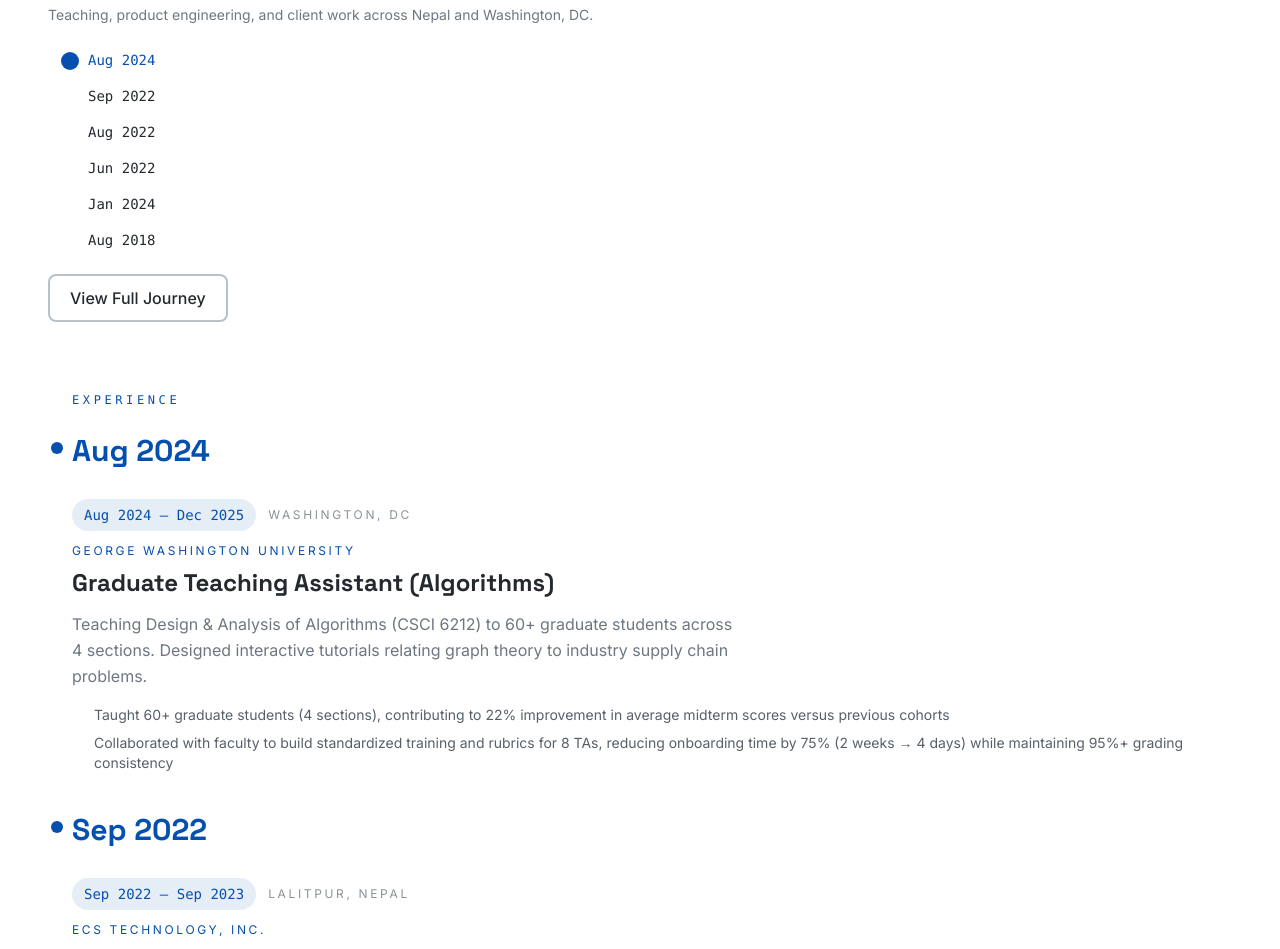
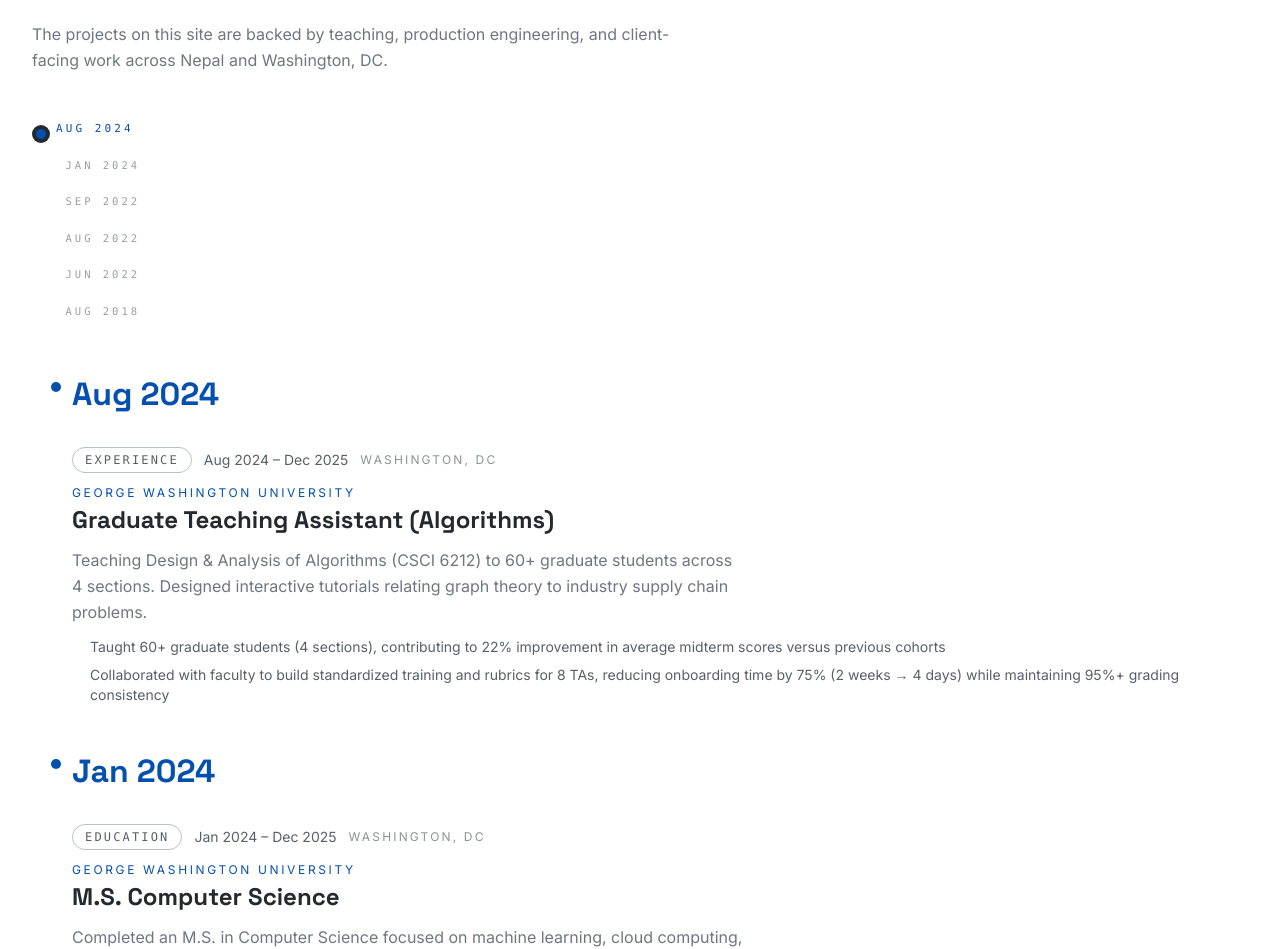
Before and after one commit to aabhiyann/portfolio-abhiyan, a React (Vite) app: page / in a window 1280 px wide. Shown: the part 1944-2893 px from the top of the page. Built offline with nearby package versions, Linux system fonts and the light colour scheme.

Commit message:
refactor: streamline homepage timeline into a side rail layout

```diff
--- a/src/pages/Home.tsx
+++ b/src/pages/Home.tsx
@@ -17,29 +17,39 @@ import { ArrowRight, Download } from "lucide-react";
 
 function Home() {
   const getStartYear = (dates: string) => dates.split("–")[0].trim();
+  const parseStartDate = (dates: string) => {
+    const [start] = dates.split("–").map((part) => part.trim());
+    return new Date(`${start} 1`).getTime();
+  };
 
-  const homepageExperience = experiences.filter((experience) =>
-    ["gwu-ta", "ecs-engineer", "intel-security-lead", "ecs-intern"].includes(
-      experience.id,
-    ),
+  const homepageTimeline = useMemo(
+    () =>
+      experiences
+        .filter((experience) =>
+          [
+            "gwu-ta",
+            "gwu-ms",
+            "ecs-engineer",
+            "intel-security-lead",
+            "ecs-intern",
+            "sx-bscsit",
+          ].includes(experience.id),
+        )
+        .map((experience) => ({
+          ...experience,
+          track: ["gwu-ms", "sx-bscsit"].includes(experience.id)
+            ? "Education"
+            : "Experience",
+        }))
+        .sort((a, b) => parseStartDate(b.dates) - parseStartDate(a.dates)),
+    [],
   );
-  const homepageEducation = experiences.filter((experience) =>
-    ["gwu-ms", "sx-bscsit"].includes(experience.id),
-  );
-  const timelineSections = [
-    { label: "Experience", items: homepageExperience },
-    { label: "Education", items: homepageEducation },
-  ];
   const timelineYears = useMemo(
     () =>
       Array.from(
-        new Set(
-          timelineSections.flatMap((section) =>
-            section.items.map((item) => getStartYear(item.dates)),
+        new Set(homepageTimeline.map((item) => getStartYear(item.dates))),
       ),
-        ),
-      ),
-    [homepageExperience, homepageEducation],
+    [homepageTimeline],
   );
   const [activeTimelineYear, setActiveTimelineYear] = useState(
     timelineYears[0] ?? "",
@@ -134,86 +144,98 @@ function Home() {
       {/* Experience Timeline */}
       <section className="py-24 bg-bg-surface/40">
         <div className="max-w-7xl mx-auto px-6 md:px-8">
-          <div className="grid grid-cols-1 lg:grid-cols-[220px,1fr] gap-8 lg:gap-12 items-start">
           <motion.div
-              className="lg:sticky lg:top-28 space-y-6 self-start relative z-10 bg-bg-surface/95 backdrop-blur-sm rounded-2xl px-4 py-4"
+            className="max-w-2xl mb-10 lg:mb-12"
             initial={{ opacity: 0, y: 20 }}
             whileInView={{ opacity: 1, y: 0 }}
             viewport={{ once: true }}
             transition={{ duration: motionTokens.duration.normal / 1000 }}
           >
-              <div className="inline-flex items-center gap-3">
+            <div className="inline-flex items-center gap-3 mb-5">
               <span className="h-px w-10 bg-accent-primary/60" />
               <span className="text-xs font-mono uppercase tracking-[0.3em] text-accent-primary">
-                  Experience
+                Journey
               </span>
             </div>
-              <div className="space-y-4">
-                <h2 className="text-2xl md:text-3xl font-bold font-heading text-text-primary leading-tight">
+            <h2 className="text-2xl md:text-3xl font-bold font-heading text-text-primary leading-tight mb-4">
               Built across classrooms, startups, and client work.
             </h2>
-                <p className="text-sm text-text-muted leading-relaxed">
-                  Teaching, product engineering, and client work across Nepal
-                  and Washington, DC.
+            <p className="text-sm md:text-base text-text-muted leading-relaxed">
+              The projects on this site are backed by teaching, production
+              engineering, and client-facing work across Nepal and Washington,
+              DC.
             </p>
-              </div>
+          </motion.div>
 
-              <div className="relative pl-5">
-                <div className="absolute left-1 top-1 bottom-1 w-px bg-border-primary" />
-                <div className="space-y-4">
-                  {timelineYears.map((year) => (
-                    <div
+          <div className="grid grid-cols-1 lg:grid-cols-[110px,1fr] gap-8 lg:gap-14 items-start">
+            <motion.div
+              className="hidden lg:flex lg:sticky lg:top-28 self-start"
+              initial={{ opacity: 0, y: 20 }}
+              whileInView={{ opacity: 1, y: 0 }}
+              viewport={{ once: true }}
+              transition={{ duration: motionTokens.duration.normal / 1000 }}
+            >
+              <div className="relative pl-6">
+                <div className="absolute left-[10px] top-2 bottom-2 w-px bg-border-primary/80" />
+                <div className="space-y-5">
+                  {timelineYears.map((year, index) => {
+                    const isActive = activeTimelineYear === year;
+
+                    return (
+                      <motion.div
                         key={year}
-                      className={`relative pl-5 text-sm font-mono transition-all duration-300 ${
-                        activeTimelineYear === year
-                          ? "text-accent-primary"
-                          : "text-text-muted/65"
-                      }`}
+                        animate={{
+                          opacity: isActive ? 1 : 0.45,
+                          x: isActive ? 0 : 8,
+                          scale: isActive ? 1 : 0.96,
+                        }}
+                        transition={{ duration: 0.25, ease: "easeOut" }}
+                        className="relative"
                       >
                         <span
-                        className={`absolute left-[-3px] top-1.5 h-2.5 w-2.5 rounded-full transition-all duration-300 ${
-                          activeTimelineYear === year
+                          className={`absolute left-[-20px] top-2 h-2.5 w-2.5 rounded-full transition-all duration-300 ${
+                            isActive
                               ? "bg-accent-primary ring-4 ring-accent-primary/12"
                               : "bg-border-primary"
                           }`}
                         />
+                        <div
+                          className={`text-[11px] font-mono uppercase tracking-[0.28em] transition-colors duration-300 ${
+                            isActive
+                              ? "text-accent-primary"
+                              : index === 0
+                                ? "text-text-secondary"
+                                : "text-text-muted/75"
+                          }`}
+                        >
                           {year}
                         </div>
-                  ))}
+                      </motion.div>
+                    );
+                  })}
                 </div>
               </div>
-
-              <Button as={Link} to="/about" variant="outline" size="md">
-                View Full Journey
-              </Button>
             </motion.div>
 
+            <div className="relative pl-8 md:pl-10">
+              <div className="absolute left-3 top-1 bottom-1 w-px bg-border-primary" />
               <div className="space-y-12">
-              {timelineSections.map((group, groupIndex) => (
-                <div key={group.label} className="relative pl-8 md:pl-10">
-                  <div className="mb-6">
-                    <span className="text-xs font-mono uppercase tracking-[0.3em] text-accent-primary">
-                      {group.label}
-                    </span>
-                  </div>
-                  <div className="absolute left-3 top-10 bottom-2 w-px bg-border-primary" />
-                  <div className="space-y-10">
-                    {group.items.map((experience, index) => (
+                {homepageTimeline.map((experience, index) => (
                   <motion.article
                     key={experience.id}
-                        className="relative grid grid-cols-[70px,1fr] md:grid-cols-[84px,1fr] gap-4 md:gap-6"
+                    className="relative grid grid-cols-[78px,1fr] md:grid-cols-[96px,1fr] gap-4 md:gap-7"
                     initial={{ opacity: 0, y: 24 }}
                     whileInView={{ opacity: 1, y: 0 }}
                     onViewportEnter={() =>
                       setActiveTimelineYear(getStartYear(experience.dates))
                     }
-                        viewport={{ once: true }}
+                    viewport={{ once: true, amount: 0.55 }}
                     transition={{
                       duration: motionTokens.duration.normal / 1000,
-                          delay: groupIndex * 0.08 + index * 0.06,
+                      delay: index * 0.05,
                     }}
                   >
-                        <div className="absolute left-[-21px] top-2 h-3 w-3 rounded-full bg-accent-primary ring-4 ring-bg-primary" />
+                    <div className="absolute left-[-21px] top-1.5 h-2.5 w-2.5 rounded-full bg-accent-primary ring-4 ring-bg-primary" />
 
                     <div className="pt-0.5">
                       <motion.div
@@ -223,40 +245,43 @@ function Home() {
                         viewport={{ once: true }}
                         transition={{
                           duration: motionTokens.duration.normal / 1000,
-                              delay: index * 0.05,
+                          delay: index * 0.04,
                         }}
                       >
-                            <div className="text-2xl md:text-3xl font-heading font-bold text-accent-primary leading-none">
+                        <div className="text-2xl md:text-[2rem] font-heading font-bold text-accent-primary leading-none">
                           {getStartYear(experience.dates)}
                         </div>
-                            <div className="h-px w-10 bg-accent-primary/40" />
+                        <div className="h-px w-10 bg-accent-primary/35" />
                       </motion.div>
                     </div>
 
-                        <div>
-                          <div className="flex flex-wrap items-center gap-3 mb-3">
-                            <span className="inline-flex rounded-full bg-accent-primary/10 px-3 py-1.5 text-sm font-mono text-accent-primary">
+                    <div className="space-y-3">
+                      <div className="flex flex-wrap items-center gap-3">
+                        <span className="inline-flex rounded-full border border-border-primary px-3 py-1 text-xs font-mono uppercase tracking-[0.18em] text-text-secondary">
+                          {experience.track}
+                        </span>
+                        <span className="text-sm text-text-secondary">
                           {experience.dates}
                         </span>
-                            <span className="text-xs uppercase tracking-[0.22em] text-text-muted/80">
+                        <span className="text-xs uppercase tracking-[0.18em] text-text-muted/80">
                           {experience.location}
                         </span>
                       </div>
 
-                          <div className="mb-3">
-                            <p className="text-xs uppercase tracking-[0.22em] text-accent-primary mb-2">
+                      <div className="space-y-1">
+                        <p className="text-xs uppercase tracking-[0.22em] text-accent-primary">
                           {experience.company}
                         </p>
-                            <h3 className="text-xl md:text-2xl font-bold text-text-primary font-heading">
+                        <h3 className="text-xl md:text-2xl font-bold text-text-primary font-heading leading-tight">
                           {experience.role}
                         </h3>
                       </div>
 
-                          <p className="text-text-muted leading-relaxed mb-4 max-w-2xl">
+                      <p className="text-text-muted leading-relaxed max-w-2xl">
                         {experience.description}
                       </p>
 
-                          <div className="space-y-2 pl-1">
+                      <div className="space-y-2">
                         {experience.achievements
                           .slice(0, 2)
                           .map((achievement) => (
@@ -273,9 +298,19 @@ function Home() {
                   </motion.article>
                 ))}
               </div>
+
+              <div className="mt-10 lg:hidden">
+                <Button as={Link} to="/about" variant="outline" size="md">
+                  View Full Journey
+                </Button>
               </div>
-              ))}
             </div>
+          </div>
+
+          <div className="hidden lg:flex justify-start mt-10 pl-[110px]">
+            <Button as={Link} to="/about" variant="outline" size="md">
+              View Full Journey
+            </Button>
           </div>
         </div>
       </section>
```
Lines whose indentation alone changed are shown as unchanged.
